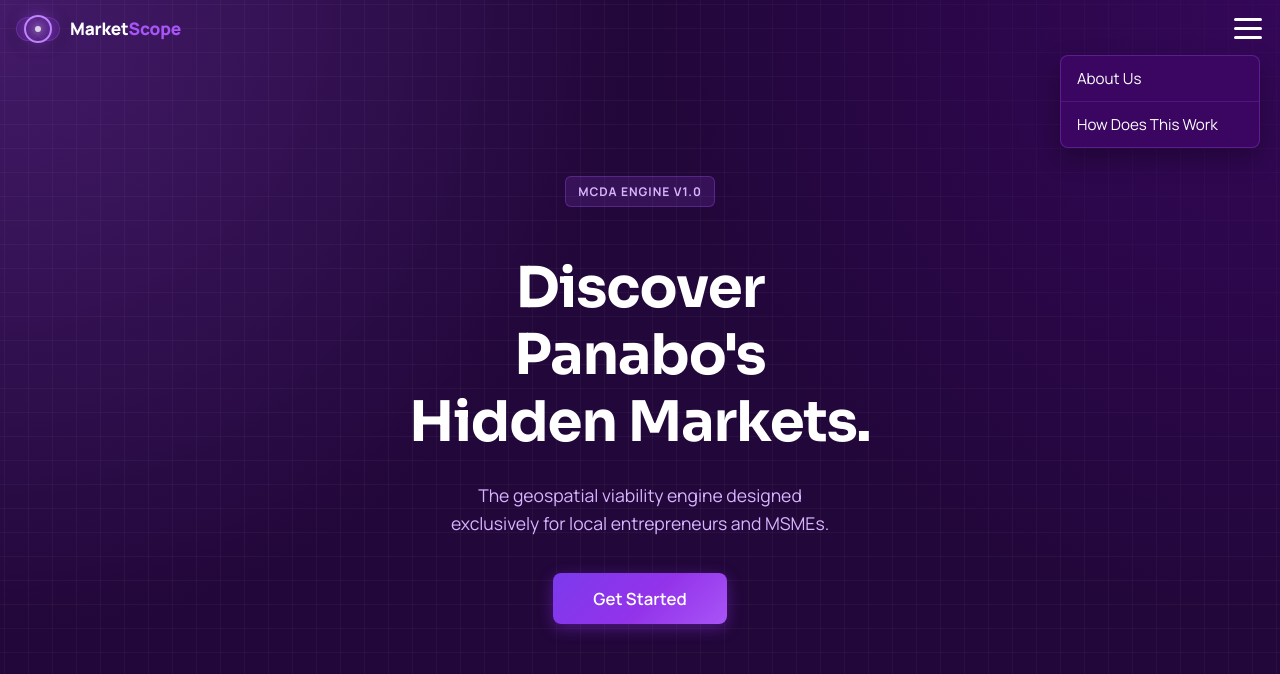
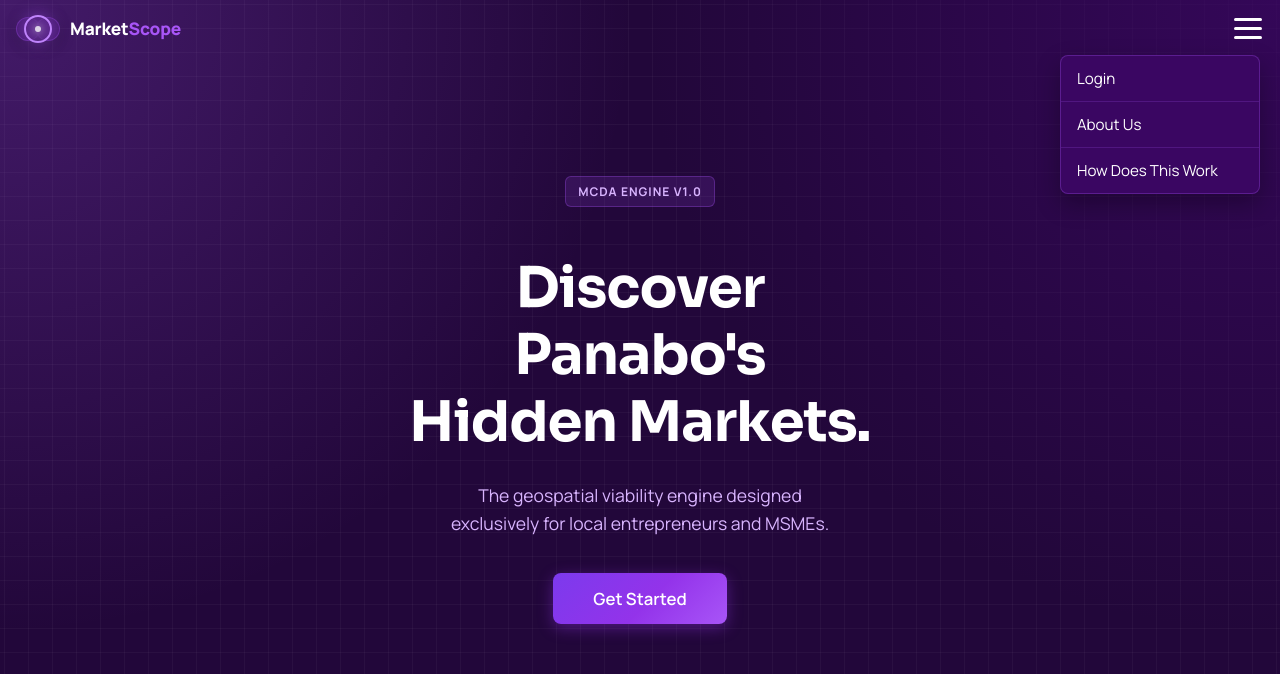
Before and after one commit to CrlRmenn1/market-scope, a React (Vite) app in the folder marketscope-frontend/: page / in a window 1280 px wide. Both pictures are taken after a click on the button "Open menu". Shown: the top 674 px of the page. Built offline with nearby package versions, Linux system fonts and the light colour scheme; no server answers.

Commit message:
Add Login shortcut to landing burger menu

```diff
--- a/marketscope-frontend/src/AuthPages.jsx
+++ b/marketscope-frontend/src/AuthPages.jsx
@@ -230,6 +230,15 @@ export default function AuthPages({ onLoginSuccess, onAdminLoginSuccess, initial
         </button>
         {isBurgerOpen && (
           <div className="burger-menu">
+            <button
+              className="burger-item"
+              onClick={() => {
+                setCurrentView('login');
+                setIsBurgerOpen(false);
+              }}
+            >
+              Login
+            </button>
             <button className="burger-item">About Us</button>
             <button className="burger-item">How Does This Work</button>
           </div>
```
